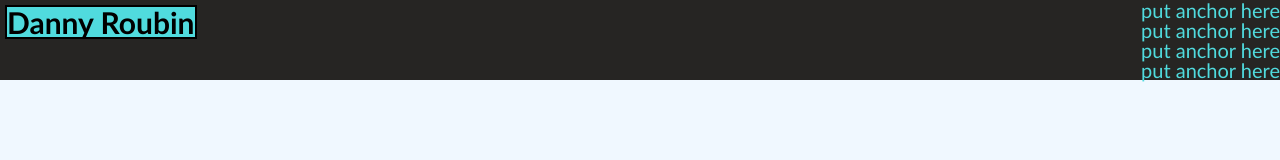
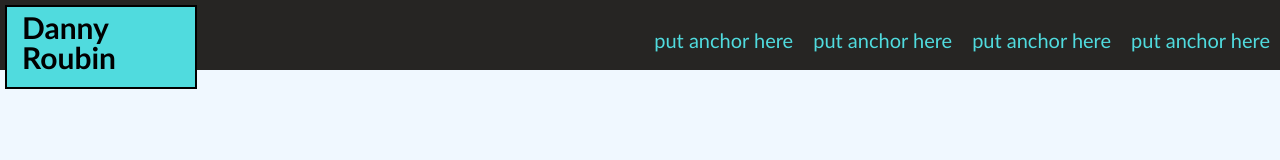
Before and after one commit to DannyRoubin/My-Portfolio, a plain HTML site: page index.html in a window 1280 px wide. Drawn offline with Linux system fonts and the light colour scheme.

```diff
--- a/index.html
+++ b/index.html
@@ -15,16 +15,16 @@
         <div>
             <ul>
                 <li>
-                    put anchor here
+                    <a>put anchor here</a>
                 </li>
                 <li>
-                    put anchor here
+                    <a>put anchor here</a>
                 </li>
                 <li>
-                    put anchor here
+                    <a>put anchor here</a>
                 </li>
                 <li>
-                    put anchor here
+                    <a>put anchor here</a>
                 </li>
             </ul>
         </div>
--- a/styles.css
+++ b/styles.css
@@ -14,7 +14,7 @@ body{
 }
 
 .header {
-    height:15%;
+    height:70px;
     background-color:#262523;
 }
 
@@ -26,6 +26,9 @@ body{
     margin: 5px;
     border: 2px solid #000;
     float: left;
+    padding-left: 15px;
+    padding-bottom: 15px;
+    padding-top: 5px;
 
 }
 
@@ -33,11 +36,18 @@ body{
 list-style-type: none;
 }
 
-.header ul li {
+.header ul {
     display: flex;
     justify-content: flex-end;
     flex-direction: row;
     flex-wrap: wrap;
+    align-items: flex-end;
+    padding-top: 30px;
+}
+
+.header ul li {
     color: #50dbde;
     font-size: 20px;
+    padding-right: 10px;
+    padding-left: 10px;
 }
```
